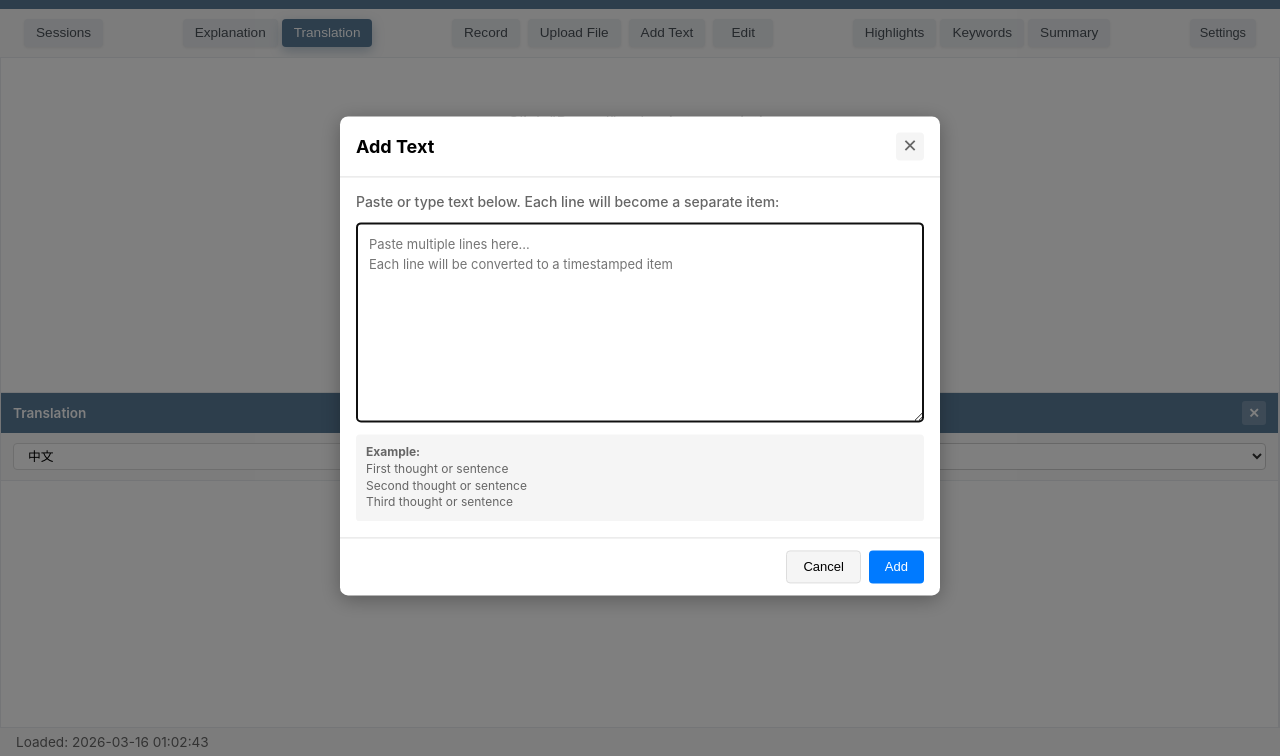
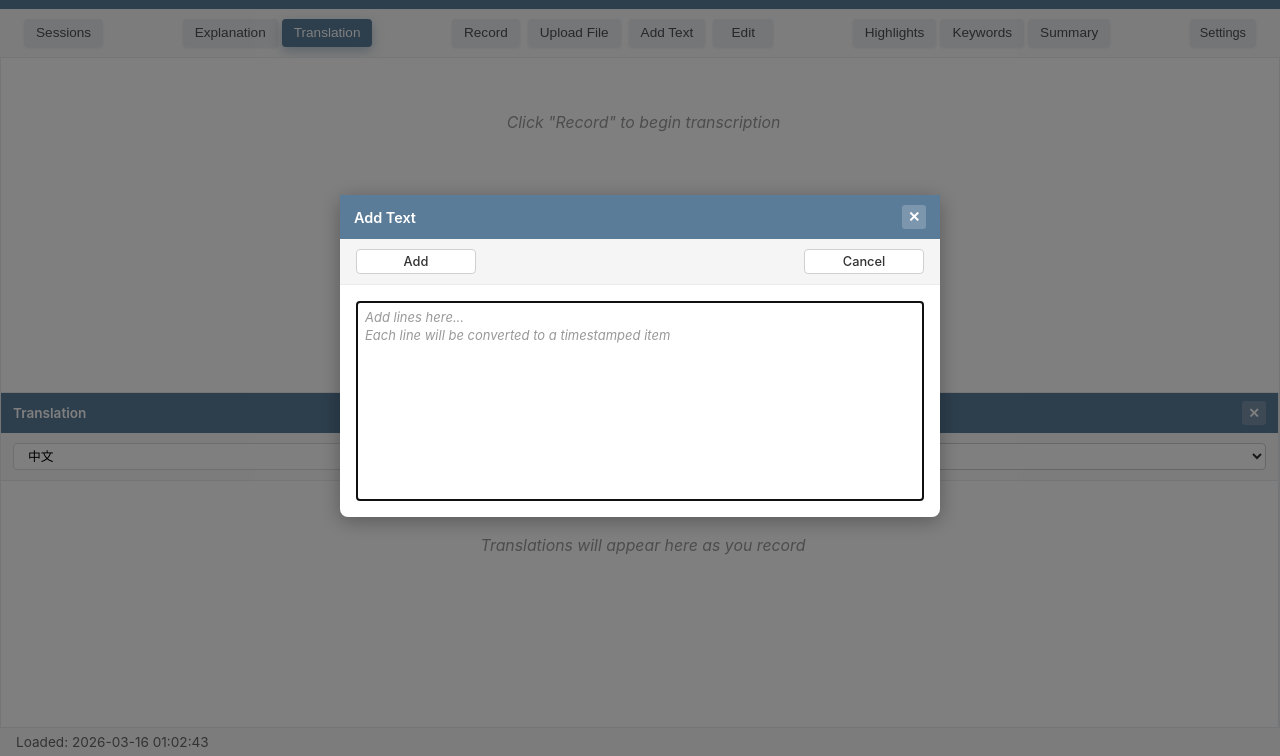
Before and after one commit to fengjnw/streamnote, a website: page frontend/index.html in a window 1280 px wide. Both pictures are taken after a click on the button "Add Text". Shown: the part 44-800 px from the top of the page. Drawn offline with nearby package versions, Linux system fonts and the light colour scheme.

Commit message:
feat: standardize placeholder styling for textarea elements
- add: unified textarea::placeholder CSS rule with consistent color and italic style
- fix: keep textarea placeholder left-aligned (input elements differ from display placeholders)
- maintain: textarea elements use default padding (6px 8px) for proper input UX

```diff
--- a/frontend/app.js
+++ b/frontend/app.js
@@ -1325,41 +1325,63 @@
             z-index: 10000;
             display: flex;
             flex-direction: column;
-            max-height: 80vh;
+            max-height: 85vh;
         `;
 
         // 模态框头
         const header = document.createElement("div");
+        header.className = "floating-modal-header";
         header.style.cssText = `
-            padding: 16px;
-            border-bottom: 1px solid #e0e0e0;
             display: flex;
             justify-content: space-between;
             align-items: center;
             flex-shrink: 0;
         `;
-        header.innerHTML = `<h3 style="margin: 0; font-size: 18px;">Add Text</h3>`;
+        const title = document.createElement("h3");
+        title.textContent = "Add Text";
+        title.style.cssText = `margin: 0;`;
+        header.appendChild(title);
 
         const closeBtn = document.createElement("button");
+        closeBtn.className = "btn-icon toggle-btn";
         closeBtn.textContent = "✕";
-        closeBtn.style.cssText = `
-            width: 28px;
-            height: 28px;
-            border: none;
+        header.appendChild(closeBtn);
+
+        // 工具栏（按钮）
+        const toolbar = document.createElement("div");
+        toolbar.className = "text-panel-toolbar";
+        toolbar.style.cssText = `
+            display: flex;
+            gap: 8px;
+            padding: 10px 16px;
+            border-bottom: 1px solid #e9ecef;
+            flex-shrink: 0;
             background: #f5f5f5;
-            border-radius: 4px;
-            cursor: pointer;
-            font-size: 18px;
-            color: #666;
-            transition: all 0.2s;
+            align-items: center;
         `;
-        closeBtn.addEventListener("mouseenter", () => {
-            closeBtn.style.background = "#e0e0e0";
-        });
-        closeBtn.addEventListener("mouseleave", () => {
-            closeBtn.style.background = "#f5f5f5";
-        });
-        header.appendChild(closeBtn);
+
+        const buttonGroup = document.createElement("div");
+        buttonGroup.style.cssText = `
+            display: flex;
+            gap: 8px;
+            max-width: 250px;
+            align-items: center;
+        `;
+
+        const addBtn = document.createElement("button");
+        addBtn.className = "toolbar-btn";
+        addBtn.textContent = "Add";
+        addBtn.style.cssText = `flex: 1; max-width: 120px;`;
+
+        const cancelBtn = document.createElement("button");
+        cancelBtn.className = "toolbar-btn";
+        cancelBtn.textContent = "Cancel";
+        cancelBtn.style.cssText = `flex: 1; max-width: 120px; margin-left: auto;`;
+
+        buttonGroup.appendChild(addBtn);
+        buttonGroup.appendChild(cancelBtn);
+        toolbar.appendChild(addBtn);
+        toolbar.appendChild(cancelBtn);
 
         // 模态框内容
         const content = document.createElement("div");
@@ -1369,107 +1391,28 @@
             flex: 1;
             display: flex;
             flex-direction: column;
-            gap: 12px;
         `;
-
-        // 说明文字
-        const label = document.createElement("label");
-        label.style.cssText = `
-            font-size: 14px;
-            font-weight: 500;
-            color: #666;
-        `;
-        label.textContent = "Paste or type text below. Each line will become a separate item:";
-        content.appendChild(label);
 
         // 文本输入框
         const textArea = document.createElement("textarea");
-        textArea.placeholder = "Paste multiple lines here...\nEach line will be converted to a timestamped item";
+        textArea.placeholder = "Add lines here...\nEach line will be converted to a timestamped item";
         textArea.style.cssText = `
-            padding: 12px;
+            padding: 6px 8px;
             border: 1px solid #ddd;
-            border-radius: 4px;
+            border-radius: 3px;
             font-size: 13px;
             font-family: inherit;
-            resize: vertical;
+            resize: none;
+            flex: 1;
             min-height: 200px;
-            line-height: 1.5;
+            line-height: 1.4;
+            box-sizing: border-box;
         `;
         content.appendChild(textArea);
 
-        // 快速内容示例
-        const example = document.createElement("div");
-        example.style.cssText = `
-            padding: 10px;
-            background: #f5f5f5;
-            border-radius: 4px;
-            font-size: 12px;
-            color: #666;
-            line-height: 1.4;
-        `;
-        example.innerHTML = `
-            <strong>Example:</strong><br>
-            First thought or sentence<br>
-            Second thought or sentence<br>
-            Third thought or sentence
-        `;
-        content.appendChild(example);
-
-        // 模态框底部按钮
-        const footer = document.createElement("div");
-        footer.style.cssText = `
-            padding: 12px 16px;
-            border-top: 1px solid #e0e0e0;
-            display: flex;
-            gap: 8px;
-            justify-content: flex-end;
-            flex-shrink: 0;
-        `;
-
-        const cancelBtn = document.createElement("button");
-        cancelBtn.textContent = "Cancel";
-        cancelBtn.style.cssText = `
-            padding: 8px 16px;
-            border: 1px solid #ddd;
-            background: #f5f5f5;
-            border-radius: 4px;
-            cursor: pointer;
-            font-size: 13px;
-            font-weight: 500;
-            transition: all 0.2s;
-        `;
-        cancelBtn.addEventListener("mouseenter", () => {
-            cancelBtn.style.background = "#e8e8e8";
-        });
-        cancelBtn.addEventListener("mouseleave", () => {
-            cancelBtn.style.background = "#f5f5f5";
-        });
-        footer.appendChild(cancelBtn);
-
-        const addBtn = document.createElement("button");
-        addBtn.textContent = "Add";
-        addBtn.style.cssText = `
-            padding: 8px 16px;
-            border: none;
-            background: #007AFF;
-            color: white;
-            border-radius: 4px;
-            cursor: pointer;
-            font-size: 13px;
-            font-weight: 500;
-            transition: all 0.2s;
-        `;
-        addBtn.addEventListener("mouseenter", () => {
-            addBtn.style.background = "#0056b3";
-        });
-        addBtn.addEventListener("mouseleave", () => {
-            addBtn.style.background = "#007AFF";
-        });
-        footer.appendChild(addBtn);
-
         modal.appendChild(header);
+        modal.appendChild(toolbar);
         modal.appendChild(content);
-        modal.appendChild(footer);
 
         // 关闭对话框函数
         const closeDialog = () => {
@@ -1480,9 +1423,11 @@
         // 事件监听
         closeBtn.addEventListener("click", closeDialog);
         cancelBtn.addEventListener("click", closeDialog);
-        backdrop.addEventListener("click", () => {
-            // 点击背景关闭
-            closeDialog();
+        backdrop.addEventListener("click", (e) => {
+            // 只在点击背景本身时关闭，不是点击 modal 内容
+            if (e.target === backdrop) {
+                closeDialog();
+            }
         });
 
         // 添加按钮逻辑
--- a/frontend/styles.css
+++ b/frontend/styles.css
@@ -1561,6 +1561,13 @@
     line-height: 1.6;
 }
 
+/* Unified placeholder text styling for textarea */
+textarea::placeholder {
+    color: var(--color-text-lighter);
+    font-style: italic;
+    opacity: 1;
+}
+
 }
 
 .temporary {
```
